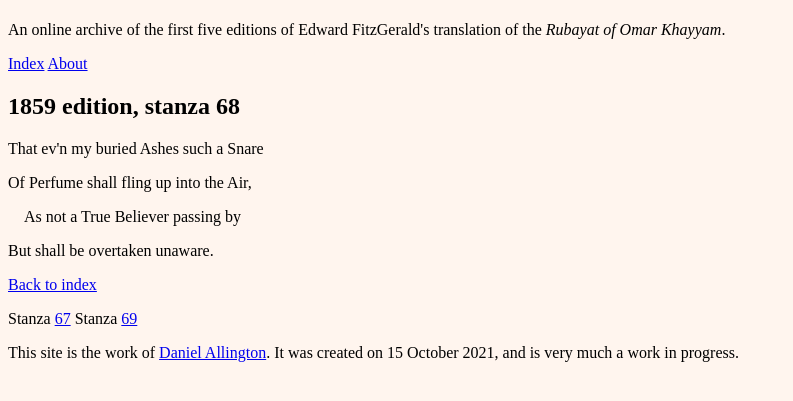
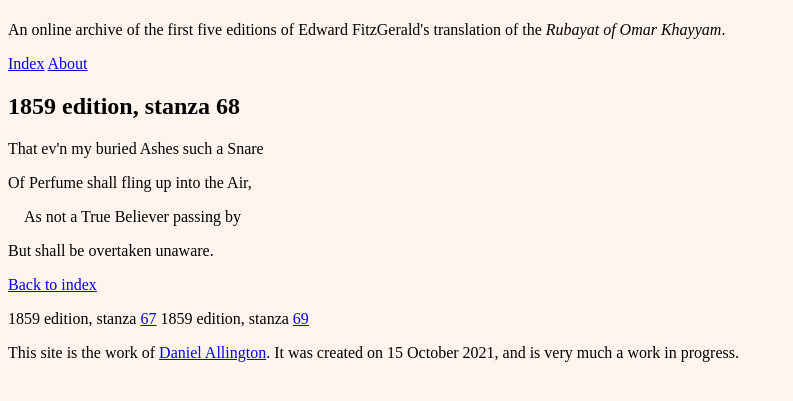
Before and after one commit to daniel-allington/fitzKhayyam, a Jekyll site: the page built from _stanzas/ed-1859-stanza-68.md, in a window 1280 px wide. Shown: the top 401 px of the page, without its empty margins (0-793 px from the left). Built offline with Jekyll 4.4.1, drawn with Linux system fonts in a browser that asks for light colours.

Commit message:
Add edition to back and forward links from stanza pages

```diff
--- a/_layouts/stanza.html
+++ b/_layouts/stanza.html
@@ -17,10 +17,10 @@ layout: default
     {% assign after = page.stanza | plus: 1 %}
     <p>
     {% if page.stanza > 1 %}
-    Stanza <a href = "{{ site.baseurl }}/stanzas/ed-{{ page.edition }}-stanza-{{ before }}.html">{{ before }}</a>
+    {{ page.edition }} edition, stanza <a href = "{{ site.baseurl }}/stanzas/ed-{{ page.edition }}-stanza-{{ before }}.html">{{ before }}</a>
     {% endif %}
     {% if page.stanza < 100 %}
-    Stanza <a href = "{{ site.baseurl }}/stanzas/ed-{{ page.edition }}-stanza-{{ after }}.html">{{ after }}</a>
+    {{ page.edition }} edition, stanza <a href = "{{ site.baseurl }}/stanzas/ed-{{ page.edition }}-stanza-{{ after }}.html">{{ after }}</a>
     {% endif %}
     </p>
 <article>
```
